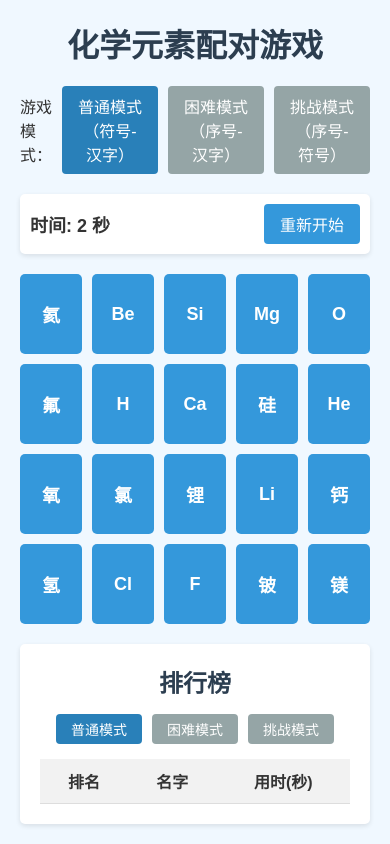
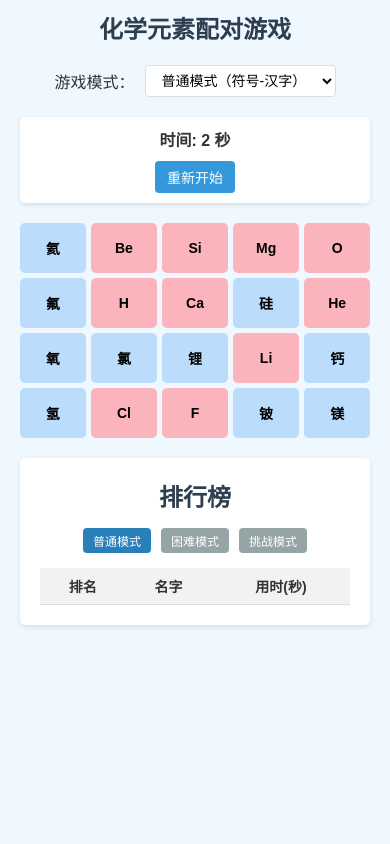
Before and after one commit to RainForFunny/RainForFunny.github.io, a plain HTML site: page index.html in a window 390 px wide. Both pictures are taken after a click on the button "开始游戏". Drawn offline with Linux system fonts and the light colour scheme.

Commit message:
Add files via upload
pref：优化样式

```diff
--- a/index.html
+++ b/index.html
@@ -2,7 +2,7 @@
 <html lang="zh-CN">
 <head>
     <meta charset="UTF-8">
-    <meta name="viewport" content="width=device-width, initial-scale=1.0">
+    <meta name="viewport" content="width=device-width, initial-scale=1.0, maximum-scale=1.0, user-scalable=no">
     <title>化学元素配对游戏</title>
     <link rel="stylesheet" href="style.css">
 </head>
@@ -12,9 +12,11 @@
 
         <div class="game-mode">
             <span>游戏模式：</span>
-            <button id="normal-mode-btn" class="mode-btn active">普通模式（符号-汉字）</button>
-            <button id="hard-mode-btn" class="mode-btn">困难模式（序号-汉字）</button>
-            <button id="challenge-mode-btn" class="mode-btn">挑战模式（序号-符号）</button>
+            <select id="game-mode-select" class="mode-select">
+                <option value="normal" selected>普通模式（符号-汉字）</option>
+                <option value="hard">困难模式（序号-汉字）</option>
+                <option value="challenge">挑战模式（序号-符号）</option>
+            </select>
         </div>
 
         <div class="game-info">
--- a/script.js
+++ b/script.js
@@ -28,7 +28,7 @@ let timer = null;
 let seconds = 0;
 let selectedCards = [];
 let matchedPairs = 0;
-let totalPairs = 10; // 我们将选择8对元素
+let totalPairs = 10; // 我们将选择10对元素
 let currentMode = 'normal'; // 'normal' 或 'hard'
 
 // DOM元素
@@ -42,11 +42,12 @@ const finalModeElement = document.getElementById('final-mode');
 const playerNameInput = document.getElementById('player-name');
 const saveScoreBtn = document.getElementById('save-score-btn');
 const leaderboardBody = document.getElementById('leaderboard-body');
-const challengeModeBtn = document.getElementById('challenge-mode-btn');
 
 // 模式选择按钮
-const normalModeBtn = document.getElementById('normal-mode-btn');
-const hardModeBtn = document.getElementById('hard-mode-btn');
+// const normalModeBtn = document.getElementById('normal-mode-btn');
+// const hardModeBtn = document.getElementById('hard-mode-btn');
+// const challengeModeBtn = document.getElementById('challenge-mode-btn');
+const gameModeSelect = document.getElementById('game-mode-select');
 
 // 排行榜选项卡按钮
 const normalLeaderboardBtn = document.getElementById('normal-leaderboard-btn');
@@ -136,6 +137,7 @@ function createGameCards() {
         cardElement.dataset.type = card.type;
         cardElement.dataset.value = card.value;
         cardElement.dataset.elementId = card.elementId;
+        cardElement.dataset.mode = currentMode;
         cardElement.textContent = card.value;
 
         cardElement.addEventListener('click', cardClickHandler);
@@ -262,6 +264,7 @@ function updateLeaderboard(mode) {
 function switchGameMode(mode) {
     if (gameStarted) {
         if (!confirm('切换模式将结束当前游戏，确定要切换吗？')) {
+            gameModeSelect.value = currentMode; // 如果取消切换，恢复之前的选择
             return;
         }
         // 停止当前游戏
@@ -271,16 +274,16 @@ function switchGameMode(mode) {
     currentMode = mode;
 
     // 更新模式按钮状态
-    normalModeBtn.classList.remove('active');
-    hardModeBtn.classList.remove('active');
-    challengeModeBtn.classList.remove('active');
-    if (mode === 'normal') {
-        normalModeBtn.classList.add('active');
-    } else if (mode === 'hard') {
-        hardModeBtn.classList.add('active');
-    } else {
-        challengeModeBtn.classList.add('active');
-    }
+    // normalModeBtn.classList.remove('active');
+    // hardModeBtn.classList.remove('active');
+    // challengeModeBtn.classList.remove('active');
+    // if (mode === 'normal') {
+    //     normalModeBtn.classList.add('active');
+    // } else if (mode === 'hard') {
+    //     hardModeBtn.classList.add('active');
+    // } else {
+    //     challengeModeBtn.classList.add('active');
+    // }
 
     // 重置游戏
     initGame();
@@ -309,19 +312,23 @@ function switchLeaderboard(mode) {
 startBtn.addEventListener('click', startGame);
 restartBtn.addEventListener('click', initGame);
 saveScoreBtn.addEventListener('click', saveScore);
-challengeModeBtn.addEventListener('click', () => switchGameMode('challenge'));
+gameModeSelect.addEventListener('change', (e) => switchGameMode(e.target.value));
 
 // 模式切换事件
 normalModeBtn.addEventListener('click', () => switchGameMode('normal'));
 hardModeBtn.addEventListener('click', () => switchGameMode('hard'));
+challengeModeBtn.addEventListener('click', () => switchGameMode('challenge'));
 
 // 排行榜选项卡事件
 normalLeaderboardBtn.addEventListener('click', () => switchLeaderboard('normal'));
 hardLeaderboardBtn.addEventListener('click', () => switchLeaderboard('hard'));
-challengeModeBtn.addEventListener('click', () => switchGameMode('challenge'));
 challengeModeBtn.addEventListener('click', () => switchLeaderboard('challenge'));
 
 // 初始化游戏
+// document.addEventListener('DOMContentLoaded', () => {
+//     initGame();
+//     updateLeaderboard('normal');
+// });
 document.addEventListener('DOMContentLoaded', () => {
     initGame();
     updateLeaderboard('normal');
--- a/style.css
+++ b/style.css
@@ -14,6 +14,7 @@ body {
     max-width: 800px;
     margin: 0 auto;
     padding: 20px;
+    width: 95%;
 }
 
 h1 {
@@ -102,11 +103,35 @@ button:hover {
     display: flex;
     justify-content: center;
     align-items: center;
-    color: white;
+    color: black;
     font-size: 18px;
     font-weight: bold;
     cursor: pointer;
     transition: transform 0.3s, background-color 0.3s;
+}
+
+/* 普通模式的卡片颜色 */
+.card[data-mode="normal"][data-type="symbol"] {
+    background-color: #fcb4bc;
+}
+.card[data-mode="normal"][data-type="name"] {
+    background-color: #bcdcfc;
+}
+
+/* 困难模式的卡片颜色 */
+.card[data-mode="hard"][data-type="number"] {
+    background-color: #fcb4bc;
+}
+.card[data-mode="hard"][data-type="name"] {
+    background-color: #bcdcfc;
+}
+
+/* 挑战模式的卡片颜色 */
+.card[data-mode="challenge"][data-type="symbol"] {
+    background-color: #fcb4bc;
+}
+.card[data-mode="challenge"][data-type="number"] {
+    background-color: #bcdcfc;
 }
 
 .card:hover {
@@ -183,6 +208,19 @@ button:hover {
 .leaderboard-tab.active {
     background-color: #2980b9;
 }
+.mode-select {
+    padding: 8px 16px;
+    font-size: 16px;
+    border: 1px solid #ddd;
+    border-radius: 4px;
+    background-color: white;
+    cursor: pointer;
+    outline: none;
+}
+
+.mode-select:hover {
+    border-color: #2980b9;
+}
 
 table {
     width: 100%;
@@ -207,3 +245,61 @@ tr:nth-child(even) {
 tr:hover {
     background-color: #f1f1f1;
 }
+
+@media screen and (max-width: 768px) {
+    .card {
+        height: 60px;
+        font-size: 16px;
+    }
+
+    .game-info {
+        flex-direction: column;
+        gap: 10px;
+        text-align: center;
+    }
+
+    .timer {
+        font-size: 16px;
+    }
+
+    button, .mode-select {
+        font-size: 14px;
+        padding: 6px 12px;
+    }
+
+    h1 {
+        font-size: 24px;
+    }
+
+    .leaderboard-tabs {
+        flex-wrap: wrap;
+    }
+
+    .leaderboard-tab {
+        font-size: 12px;
+        padding: 4px 10px;
+    }
+
+    table {
+        font-size: 14px;
+    }
+
+    th, td {
+        padding: 8px 5px;
+    }
+}
+
+@media screen and (max-width: 480px) {
+    .card {
+        height: 50px;
+        font-size: 14px;
+    }
+
+    .container {
+        padding: 10px;
+    }
+
+    .game-board {
+        gap: 5px;
+    }
+}
```
